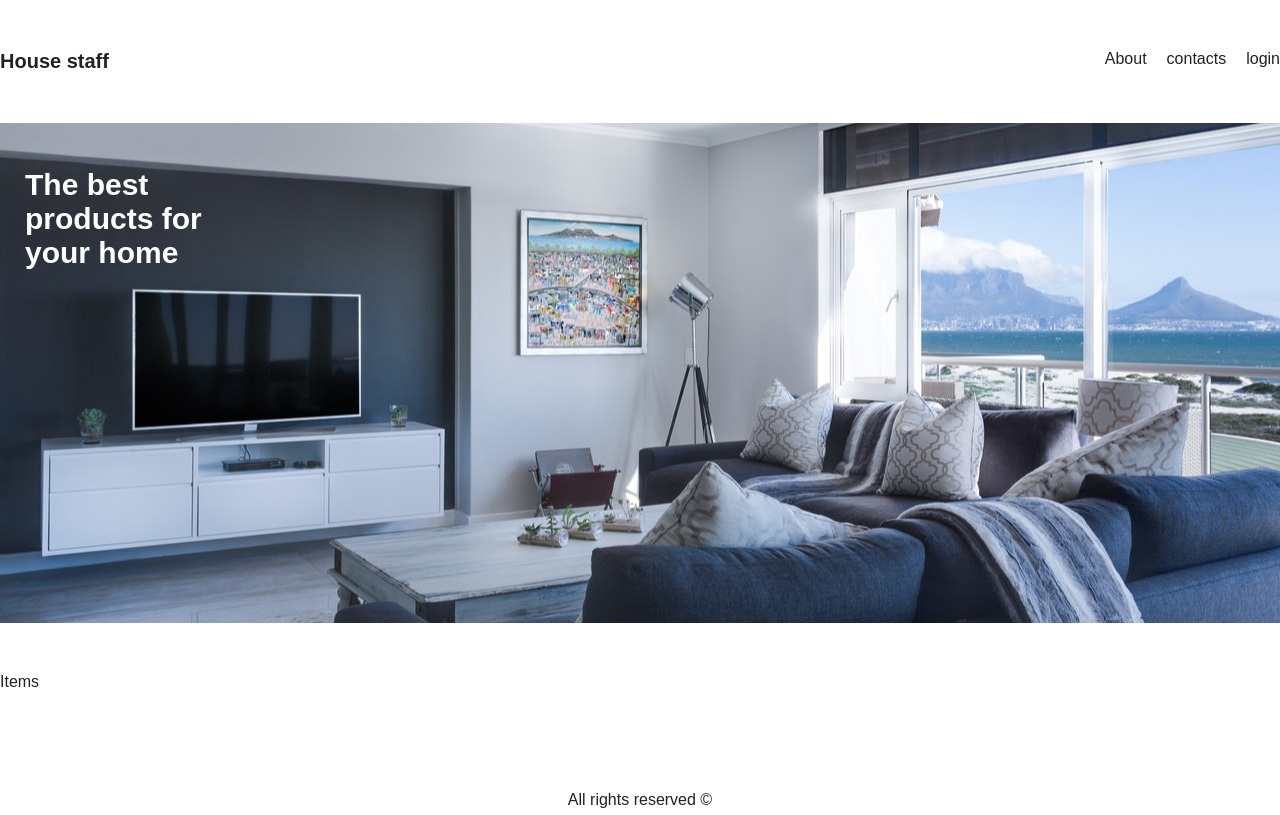
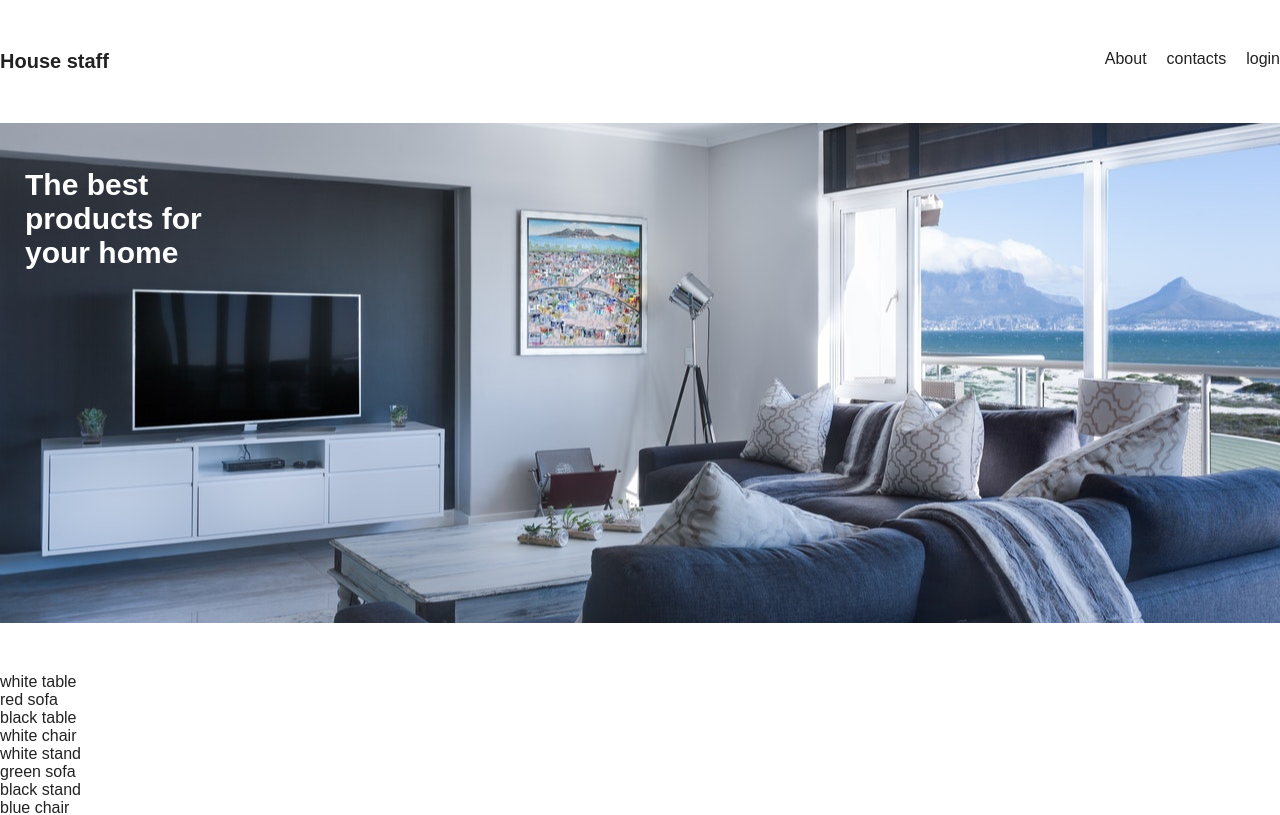
Before and after one commit to DmitryMN/furniture_store, a React (Create React App) app: page / in a window 1280 px wide. Shown: the top 815 px of the page. Built offline with nearby package versions, Linux system fonts and the light colour scheme; the HTML template or start-up script is replaced by a standard one.

Commit message:
add ItemFurniture component

```diff
--- a/src/App.tsx
+++ b/src/App.tsx
@@ -12,7 +12,7 @@ function App() {
   return (
     <div className='wrapper'>
       <Header />
-      <Furniture />
+      <Furniture items={state} />
       <Footer />
     </div>
   );
--- a/src/components/Furniture.tsx
+++ b/src/components/Furniture.tsx
@@ -1,11 +1,16 @@
 import React from "react";
+import { FurnitureItemsType } from "../products/products";
+import ItemFurniture from "./ItemFurniture";
 
+type FurniturePropsType = {
+    items: FurnitureItemsType
+}
 
-function Furniture() {
+function Furniture(props: FurniturePropsType) {
     return(
-        <div>
-            Items
-        </div>
+        <main>
+            {props.items.map(elem => <ItemFurniture key={elem.id} item={elem}/>)}
+        </main>
     );
 }
 
--- /dev/null
+++ b/src/components/ItemFurniture.tsx
@@ -0,0 +1,15 @@
+import React from "react";
+import { ItemType } from "../products/products";
+
+type ItemFurniturePropsType = {
+    item: ItemType
+}
+
+function ItemFurniture(props: ItemFurniturePropsType) {
+    const {title}: ItemType = props.item
+    return(
+        <div>{title}</div>
+    );
+}
+
+export default ItemFurniture
```
